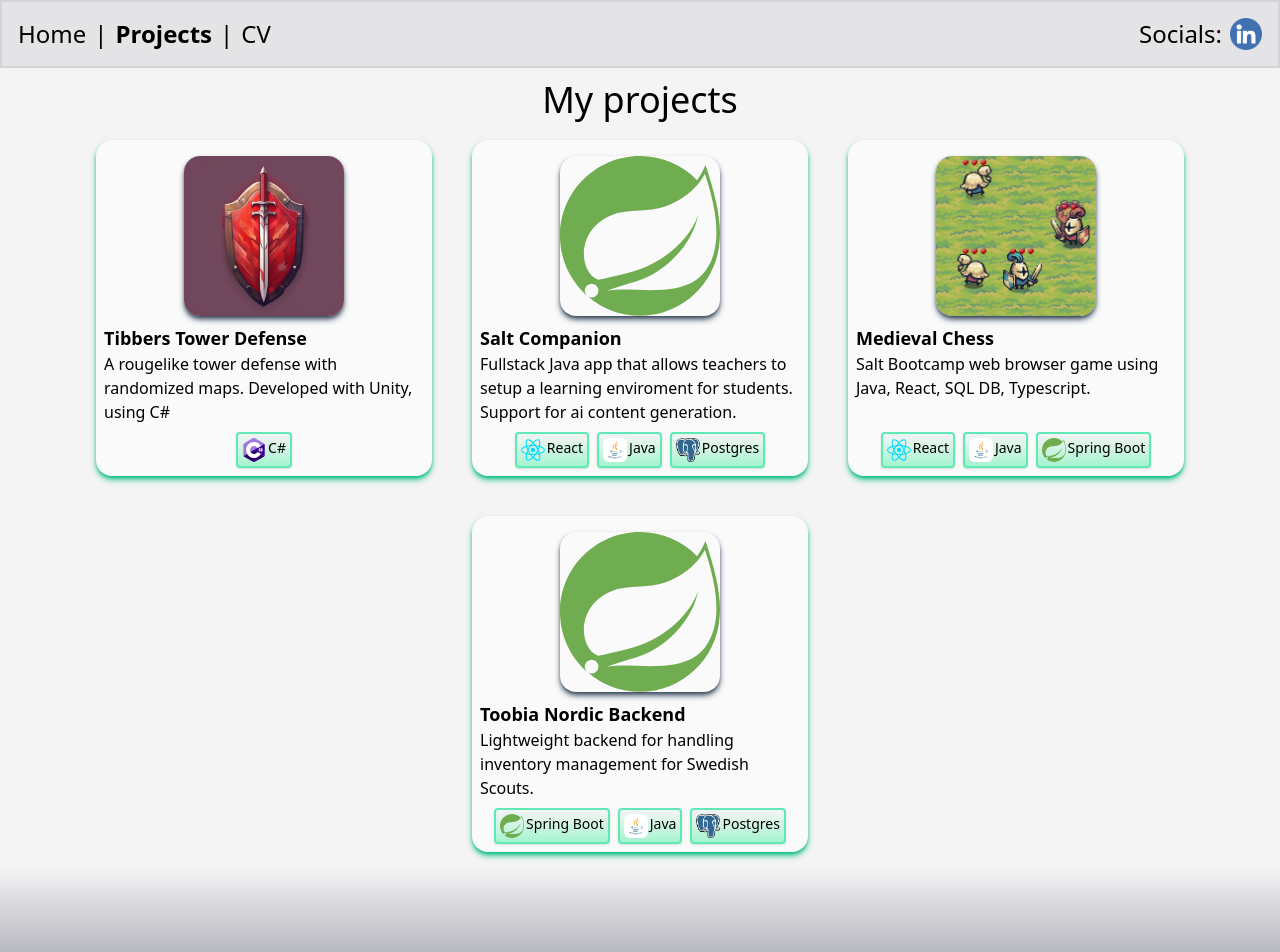
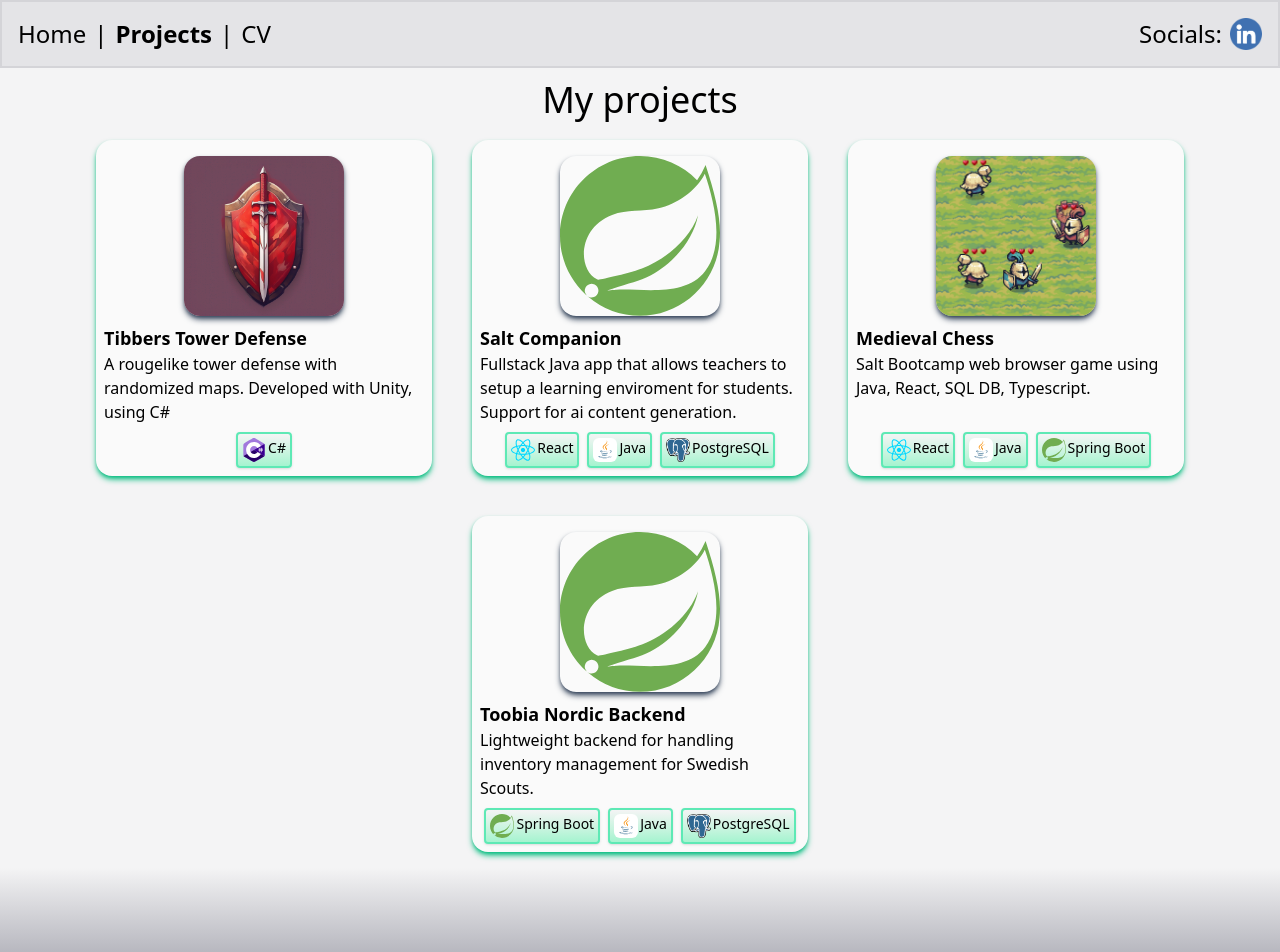
Before and after one commit to TibbersEvolved/portfolio2025, a React (Vite) app in the folder portfolio-app/: page /projects in a window 1280 px wide. Shown: the top 952 px of the page. Built offline with nearby package versions, Linux system fonts and the light colour scheme.

Commit message:
Fixed a typo in PostgreSQL skill naming

```diff
--- a/portfolio-app/src/components/data/skillDB.ts
+++ b/portfolio-app/src/components/data/skillDB.ts
@@ -14,7 +14,7 @@ export function getAllSkills() {
     { name: "Typescript", image: iconTS, category: ["core"] },
     { name: "C#", image: iconC, category: ["core"] },
     { name: "Docker", image: iconDocker, category: ["core"] },
-    { name: "Postgres", image: iconPostGres, category: ["core"] },
+    { name: "PostgreSQL", image: iconPostGres, category: ["core"] },
   ];
   return list;
 }
--- a/portfolio-app/src/components/projects/projectContainer.tsx
+++ b/portfolio-app/src/components/projects/projectContainer.tsx
@@ -39,7 +39,7 @@ export default function ProjectContainer() {
           title="Salt Companion"
           desc="Fullstack Java app that allows teachers to setup a learning enviroment for students. Support for ai content generation."
           image={iconSpring}
-          skills={generateList(["React", "Java", "Postgres"])}
+          skills={generateList(["React", "Java", "PostgreSQL"])}
         />
         <ProjectCard
           title="Medieval Chess"
@@ -51,7 +51,7 @@ export default function ProjectContainer() {
           title="Toobia Nordic Backend"
           desc="Lightweight backend for handling inventory management for Swedish Scouts."
           image={iconSpring}
-          skills={generateList(["Spring Boot", "Java", "Postgres"])}
+          skills={generateList(["Spring Boot", "Java", "PostgreSQL"])}
         />
       </section>
     </>
```
